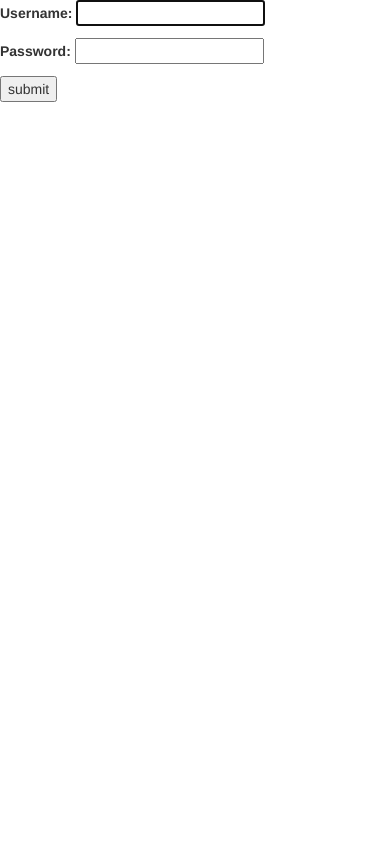
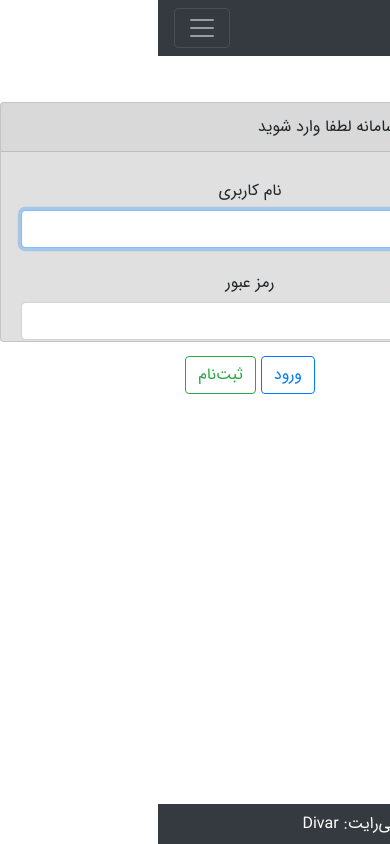
Before and after one commit to rkaregar/Divar, a Django app: page /users/login/ in a window 390 px wide; the page is wider, and only the part inside the window is pictured. Run offline with Django 3.2, Linux system fonts and the light colour scheme; some libraries are stand-ins or nearby versions.

Commit message:
created login page and master templates

```diff
--- /dev/null
+++ b/divar-site/static/Master.css
@@ -0,0 +1,28 @@
+body {
+    padding-top: 54px;
+}
+
+@media (min-width: 992px) {
+    body {
+        padding-top: 56px;
+    }
+}
+
+.carousel-item {
+    height: 65vh;
+    min-height: 300px;
+    background: no-repeat center center scroll;
+    -webkit-background-size: cover;
+    -moz-background-size: cover;
+    -o-background-size: cover;
+    background-size: cover;
+}
+
+@font-face {
+    font-family: 'myFont';
+    src: url('/static/fonts/IRANSans.ttf');
+}
+
+* {
+    font-family: 'myFont';
+}
--- /dev/null
+++ b/divar-site/templates/header.html
@@ -0,0 +1,155 @@
+{#<nav class="navbar navbar-expand-lg" style=" background: linear-gradient(to right, #00ffff, #006666);">#}
+{#    @if(auth()->check())#}
+{#    #}
+{#    @endif#}
+{#    <button class="navbar-toggler" type="button" data-toggle="collapse" data-target="#navbarSupportedContent"#}
+{#            aria-controls="navbarSupportedContent" aria-expanded="false" aria-label="Toggle navigation">#}
+{#        <span class="navbar-toggler-icon"></span>#}
+{#    </button>#}
+{#</nav>#}
+
+<nav class="navbar fixed-top navbar-expand-lg navbar-dark bg-dark fixed-top">
+  <div class="container">
+    <a class="navbar-brand" href="/homepage">دیوار</a>
+    <button class="navbar-toggler navbar-toggler-right" type="button" data-toggle="collapse"
+            data-target="#navbarResponsive" aria-controls="navbarResponsive" aria-expanded="false"
+            aria-label="Toggle navigation">
+      <span class="navbar-toggler-icon"></span>
+    </button>
+    <div class="collapse navbar-collapse" id="navbarResponsive">
+      <ul class="navbar-nav ml-auto">
+        <li class="nav-item">
+          <a class="nav-link" href="/about" id="about">دربارهٔ ما</a>
+        </li>
+{#        <li class="nav-item">#}
+{#          <a class="nav-link" href="/services" id="services">سرویس‌ها</a>#}
+{#        </li>#}
+{#        <li class="nav-item">#}
+{#          <a class="nav-link" href="/currency_rates" id="currency_rates">نرخ تبدیل‌ها</a>#}
+{#        </li>#}
+{#        <li class="nav-item">#}
+{#          <a class="nav-link" href="/contact_us" id="contact_us">ارتباط با ما</a>#}
+{#        </li>#}
+{#        <li class="nav-item">#}
+{#          <a class="nav-link" href="/FAQ" id="faq">پرسش‌های متداول</a>#}
+{#        </li>#}
+
+        {% if user.is_authenticated %}
+{#          {% if role == 'Admin' %}#}
+{#            <li class="nav-item dropdown">#}
+{#              <div align="right">#}
+{#                <a class="nav-link dropdown-toggle" href="#" id="admin" data-toggle="dropdown"#}
+{#                   aria-haspopup="true" aria-expanded="false">#}
+{#                  پنل مدیریت#}
+{#                </a>#}
+{#                <div class="dropdown-menu dropdown-menu-right" aria-labelledby="navbarDropdownBlog"#}
+{#                     style="padding-left: 18px" align="right">#}
+{#                  <a class="dropdown-item" href="/admin/panel">پنل مدیر</a>#}
+{#                  <a class="dropdown-item" href="/admin/activities">فعالیت‌ها</a>#}
+{#                  <a class="dropdown-item" href="/admin/my_history">سابقه‌ٔ من</a>#}
+{#                  <a class="dropdown-item" href="/admin/restrict_user">محدود کردن کاربر</a>#}
+{#                  <a class="dropdown-item" href="/admin/remove_user_restriction">رفع محدودیت</a>#}
+{#                  <a class="dropdown-item" href="/admin/add_system_credit">اضافه کردن اعتبار</a>#}
+{#                  <a class="dropdown-item" href="/create_service">اضافه کردن تراکنش</a>#}
+{#                  <a class="dropdown-item" href="/admin/services/">مشاهدهٔ سرویس‌ها</a>#}
+{#                  <a class="dropdown-item" href="/admin/add_user">اضافه کردن کاربر</a>#}
+{#                </div>#}
+{#              </div>#}
+{#            </li>#}
+{#          {% endif %}#}
+
+{#          {% if role == 'Employee' %}#}
+{#            <li class="nav-item dropdown">#}
+{#              <a class="nav-link dropdown-toggle" href="#" id="emp" data-toggle="dropdown"#}
+{#                 aria-haspopup="true" aria-expanded="false">#}
+{#                پنل کارمند#}
+{#              </a>#}
+{#              <div class="dropdown-menu dropdown-menu-right" aria-labelledby="navbarDropdownBlog"#}
+{#                   style="padding-left: 18px">#}
+{#                <a class="dropdown-item" href="/emp/panel">پنل کارمند</a>#}
+{#                <a class="dropdown-item" href="/emp/transactions">مشاهدهٔ تراکنش‌ها</a>#}
+{#                <a class="dropdown-item" href="/emp/taken_transactions">تراکنش‌های شما</a>#}
+{#                <a class="dropdown-item" href="/send_email">ارسال ایمیل برای کاربر</a>#}
+{#              </div>#}
+{#            </li>#}
+{#          {% endif %}#}
+
+          <li class="nav-item dropdown">
+            <a class="nav-link dropdown-toggle" href="#" id="profile" data-toggle="dropdown"
+               aria-haspopup="true" aria-expanded="false">
+              پروفایل
+            </a>
+            <div class="dropdown-menu dropdown-menu-right" aria-labelledby="navbarDropdownBlog"
+                 style="padding-left: 18px">
+{#              <a class="dropdown-item" href="/user_panel">پنل کاربری</a>#}
+{#              <a class="dropdown-item" href="/edit_profile">تغییر مشخصات</a>#}
+              <a class="dropdown-item" href="/change_password">تغییر رمز عبور</a>
+{#              <a class="dropdown-item" href="/add_credit">افزایش اعتبار</a>#}
+{#              <a class="dropdown-item" href="/withdraw_credit">برداشت پول از اعتبار</a>#}
+{#              <a class="dropdown-item" href="/anonymous_transfer">پرداخت ناشناس</a>#}
+{#              <a class="dropdown-item" href="/transactions">تاریخچهٔ تراکنش‌ها</a>#}
+            </div>
+          </li>
+          <li class="nav-item">
+            <a class="nav-link" href="{% url 'logout' %}" id="logout">خروج</a>
+          </li>
+        {% else %}
+          <li class="nav-item">
+            <a class="nav-link" href="{% url 'login' %}" id="login">ورود</a>
+          </li>
+          <li class="nav-item">
+            <a class="nav-link" href="/signup" id="signup">ثبت نام</a>
+          </li>
+        {% endif %}
+      </ul>
+    </div>
+  </div>
+</nav>
+
+{% block master_content %}{% endblock %}
+
+<script src="https://code.jquery.com/jquery-3.3.1.slim.min.js"
+        integrity="sha384-q8i/X+965DzO0rT7abK41JStQIAqVgRVzpbzo5smXKp4YfRvH+8abtTE1Pi6jizo"
+        crossorigin="anonymous"></script>
+<script src="https://cdnjs.cloudflare.com/ajax/libs/popper.js/1.14.3/umd/popper.min.js"
+        integrity="sha384-ZMP7rVo3mIykV+2+9J3UJ46jBk0WLaUAdn689aCwoqbBJiSnjAK/l8WvCWPIPm49"
+        crossorigin="anonymous"></script>
+<script src="https://stackpath.bootstrapcdn.com/bootstrap/4.1.3/js/bootstrap.min.js"
+        integrity="sha384-ChfqqxuZUCnJSK3+MXmPNIyE6ZbWh2IMqE241rYiqJxyMiZ6OW/JmZQ5stwEULTy"
+        crossorigin="anonymous"></script>
+
+{#<script>#}
+{#    var loc = document.URL.match(/\/[A-Za-z_]+\//)[0];#}
+{#    loc = loc.substring(1, loc.length - 1);#}
+    {#document.getElementById("testA").innerHTML = loc;#}
+{#    if (loc == 'services')#}
+{#        document.getElementById("services").className += " active";#}
+{#    else if (loc == 'admin' || loc == 'create_service')#}
+{#        document.getElementById("admin").className += " active";#}
+{#    else if (loc == 'emp' || loc == 'send_email')#}
+{#        document.getElementById("emp").className += " active";#}
+{#    else if (loc == 'about')#}
+{#        document.getElementById("about").className += " active";#}
+{#    else if (loc == 'contact_us')#}
+{#        document.getElementById("contact_us").className += " active";#}
+{#    else if (loc == 'login')#}
+{#        document.getElementById("login").className += " active";#}
+{#    else if (loc == 'signup')#}
+{#        document.getElementById("signup").className += " active";#}
+{#    else if (loc == 'FAQ')#}
+{#        document.getElementById("faq").className += " active";#}
+{#    else if (loc == 'currency_rates')#}
+{#        document.getElementById("currency_rates").className += " active";#}
+{#    else if (loc == 'homepage' || loc == '') ;#}
+{#    else#}
+{#        document.getElementById("profile").className += " active";#}
+{#</script>#}
+
+{#<div class="container-fluid mt-5" style="height: 45px; background: linear-gradient(to right, #00ffff, #006666);">#}
+{#</div>#}
+
+<footer class="py-2 bg-dark fixed-bottom" dir="rtl">
+  <div class="container">
+    <p class="m-0 text-center text-white">کپی‌رایت: Divar</p>
+  </div>
+</footer>
--- a/divar-site/users/templates/login.html
+++ b/divar-site/users/templates/login.html
@@ -1,12 +1,72 @@
 
-{% extends "base.html" %}
+{#{% extends "base.html" %}#}
+{##}
+{#{% block title %}Log in{% endblock %}#}
+{##}
+{#{%  block content %}#}
+{#    <form method="post">#}
+{#        {% csrf_token %}#}
+{#        {{ form.as_p }}#}
+{#        <button type="submit">submit</button>#}
+{#    </form>#}
+{#{% endblock %}#}
 
-{% block title %}Log in{% endblock %}
+{% extends "master.html" %}
 
-{%  block content %}
-    <form method="post">
-        {% csrf_token %}
-        {{ form.as_p }}
-        <button type="submit">submit</button>
-    </form>
+{% block content %}
+  <div class="container p-5" dir="rtl">
+    <div class="row justify-content-center">
+      <div class="col-md-8" align="center">
+        <div class="card" style="background: #E0E0E0; height: 240px; width: 500px;">
+          <div class="card-header text-right">برای ورود به سامانه لطفا وارد شوید</div>
+
+          <div class="card-body" align="center">
+            <form method="POST">
+              {% csrf_token %}
+{#                                          @include('Admin.section.errors')#}
+              <div class="form-group row">
+                <label for="username" class="col-sm-4 col-form-label text-md-right">نام کاربری</label>
+
+                <div class="col-md-6">
+                  <input id="username" type="text" class="form-control" name="username"
+                         required autofocus
+                         oninvalid="this.setCustomValidity('لطفا فیلد را وارد کنید')"
+                         oninput="setCustomValidity('')">
+
+
+                </div>
+              </div>
+
+              <div class="form-group row">
+                <label for="password" class="col-md-4 col-form-label text-md-right">رمز عبور</label>
+
+                <div class="col-md-6">
+                  <input id="password" type="password" class="form-control" name="password" required
+                         oninvalid="this.setCustomValidity('لطفا فیلد را وارد کنید')"
+                         oninput="setCustomValidity('')">
+                </div>
+              </div>
+
+
+              <div class="form-group row mb-0">
+                <div class="col-md-8 offset-md-4">
+                  <button type="submit" class="btn btn-outline-primary" id="submit_button", name="submit_button">
+                    ورود
+                  </button>
+                  <a class="btn btn-outline-success" href="/signup">
+                    ثبت‌نام
+                  </a>
+                </div>
+              </div>
+            </form>
+          </div>
+        </div>
+      </div>
+    </div>
+  </div>
+{#  <form method="post">#}
+{#        {% csrf_token %}#}
+{#        {{ form.as_p }}#}
+{#        <button type="submit">submit</button>#}
+{#    </form>#}
 {% endblock %}
```
